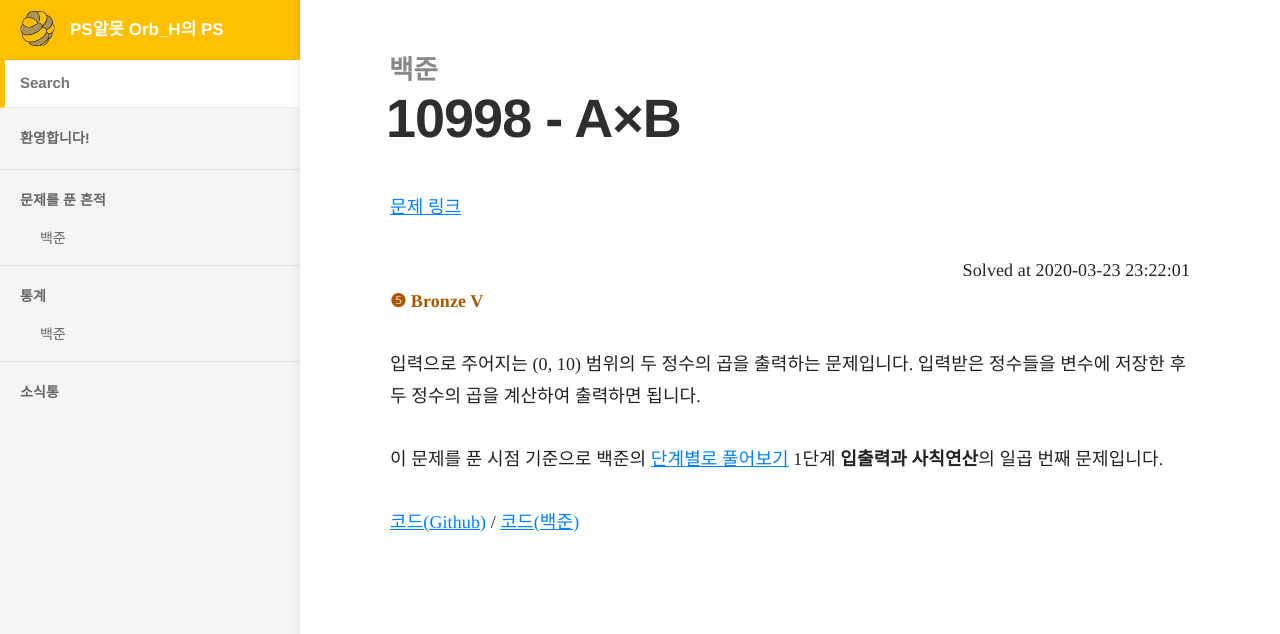
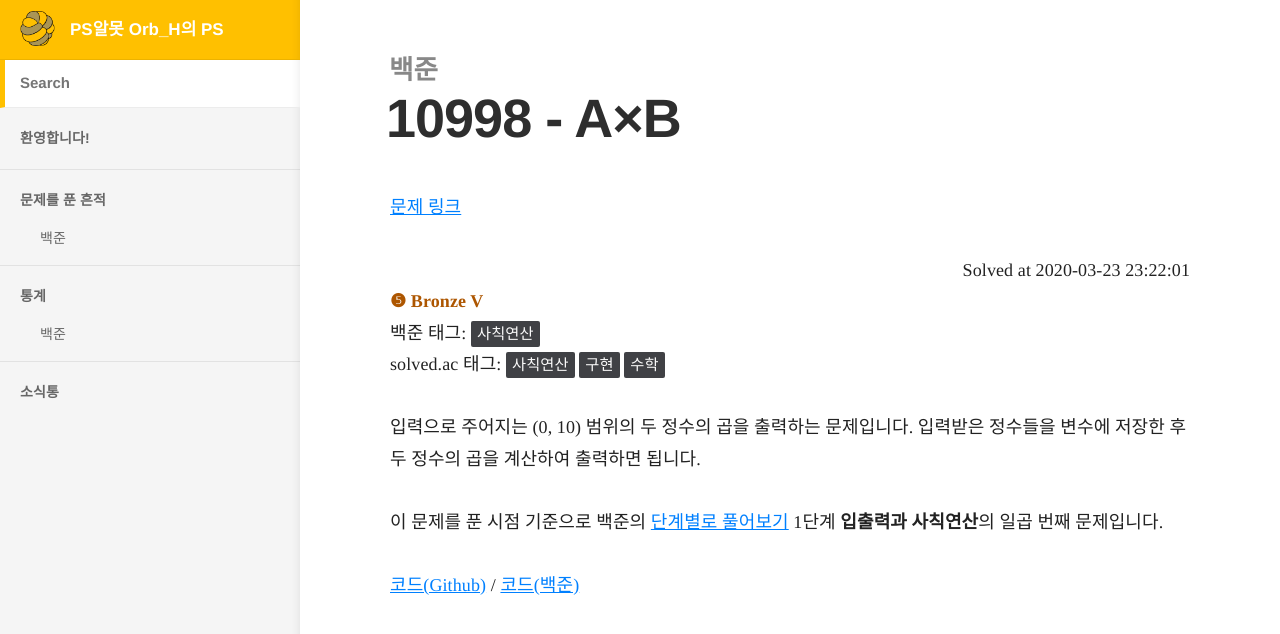
Before and after one commit to Orb-H/nojam, a Jekyll site: the page built from docs/_docs/nojam/10998.md, in a window 1280 px wide. Shown: the top 634 px of the page. Built offline with Jekyll 4.4.1, drawn with Linux system fonts in a browser that asks for light colours.

Commit message:
add tag info on nojam doc

```diff
--- a/docs/_layouts/nojam.html
+++ b/docs/_layouts/nojam.html
@@ -42,6 +42,10 @@
     V
 {% endcase %}
 </div>
+<p>
+백준 태그: {% for tag in page.solve_tag %}<code>{{ tag }}</code> {% endfor %}<br/>
+solved.ac 태그: {% for tag in page.solve_solved_tag %}<code>{{ tag }}</code> {% endfor %}
+</p>
 </p>
 
 {{ content }}
```
